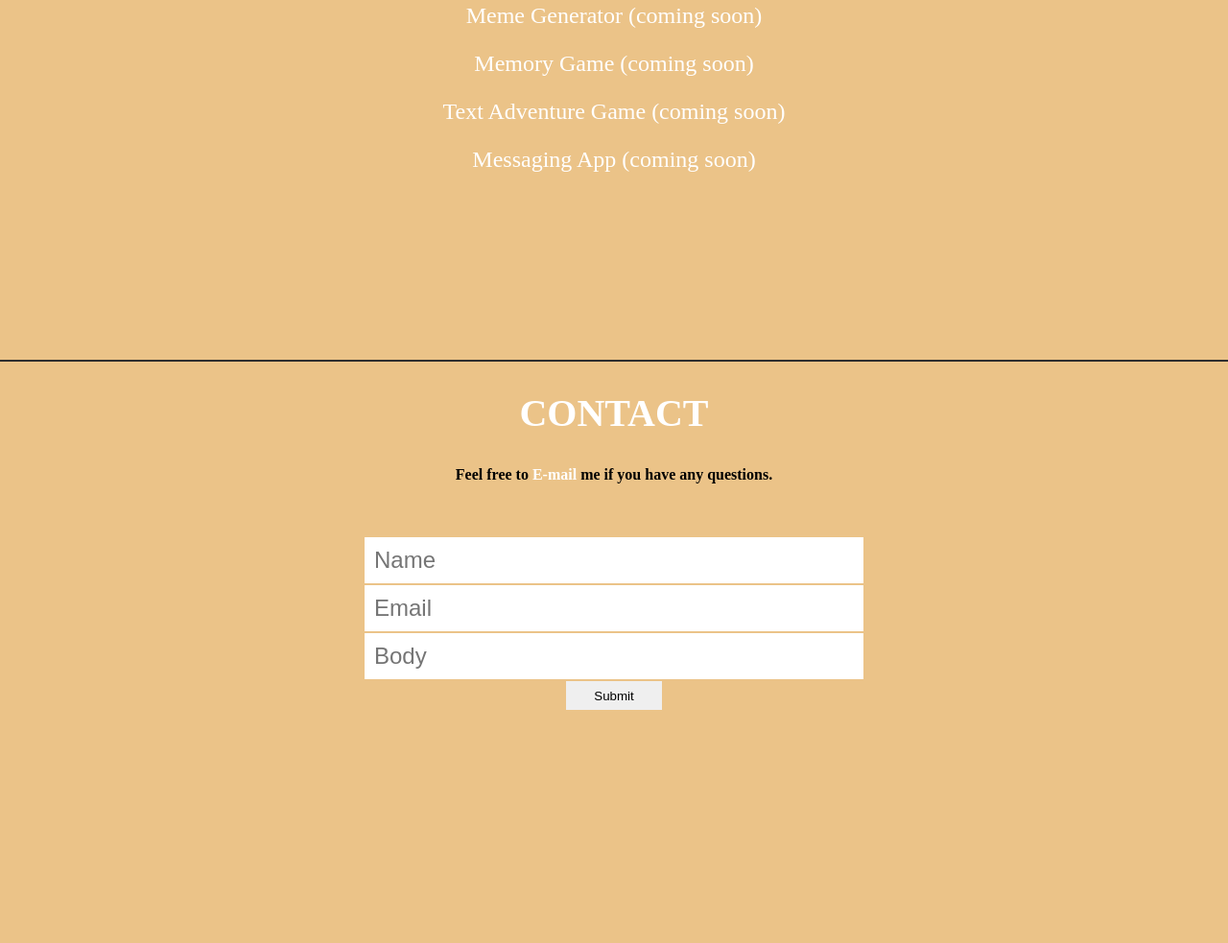
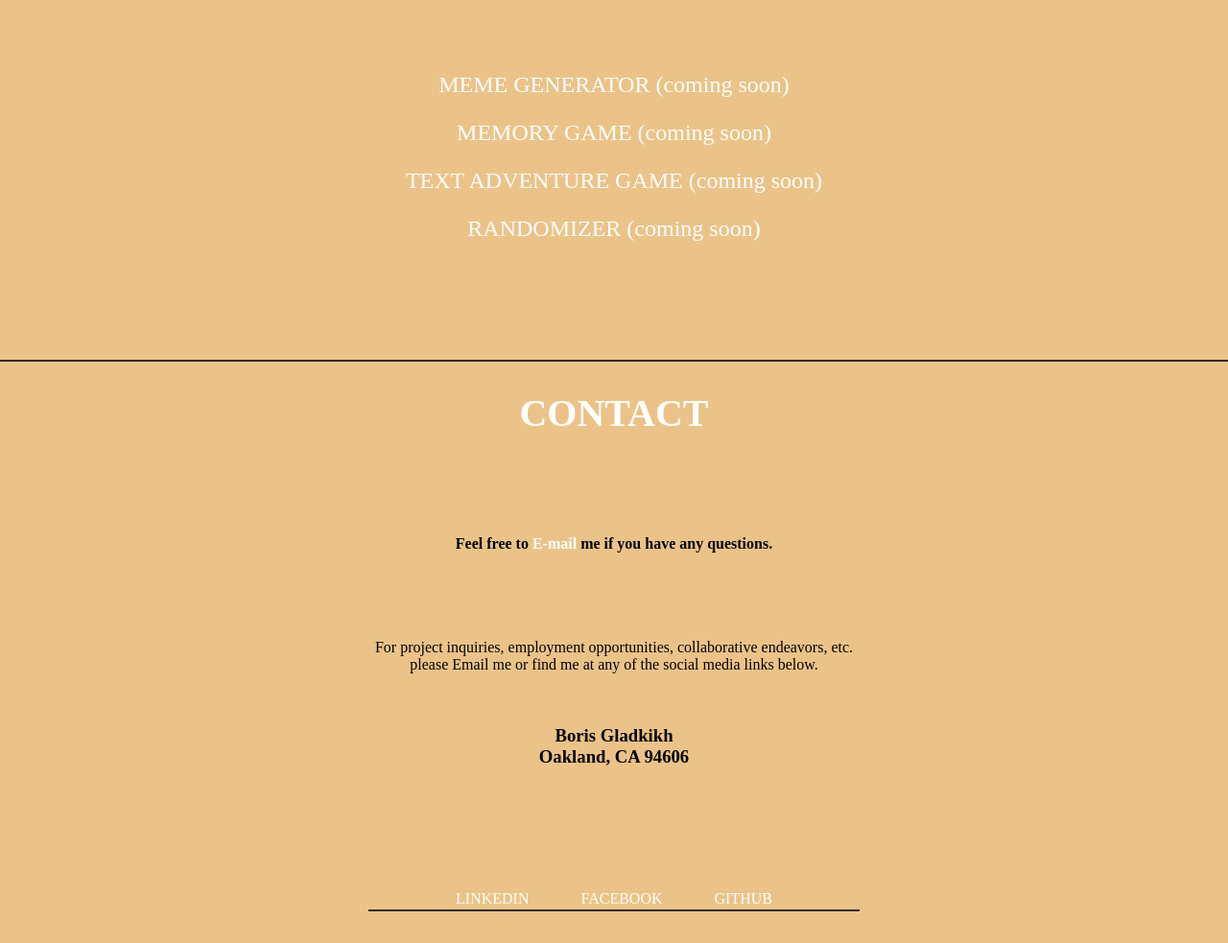
Before and after one commit to boris-gladkikh/portfoliowebsite, a plain HTML site: page portfolio_website.html in a window 1280 px wide. Shown: the part 1949-2932 px from the top of the page at 96% size. Drawn offline with Linux system fonts and the light colour scheme; files whose address does not match are found by name.

Commit message:
changed links, contact page, portfolio spacing, font on portfolio links

```diff
--- a/portfolio_website.css
+++ b/portfolio_website.css
@@ -199,29 +199,24 @@ h1 {
     }
   }
 
-form {
-    text-align:center;
+
+
+
+.contactinfo {
+    text-align: center;
+    padding-top: 40px;
+    margin-top: 50px;
+    margin-left: 30%;
+    border-bottom: 2px solid #2e2e2e;
+    width: 40%;
 }
-input {
-    font-size: 24px;
-    width: 500px;
-    padding: 10px;
+.contactinfo ul {
+    list-style: none;
+    word-spacing: 50px;
 
 }
-
-button {
-    width: 100px;
-    height: 30px;
-}
-
-button:hover {
-    background-color: blue;
-    color: white;
-}
-
-#bigbody {
-    size: auto;
-
+.contactinfo ul li {
+    display: inline;
 }
 
 
--- a/portfolio_website.html
+++ b/portfolio_website.html
@@ -80,14 +80,17 @@
 </section>
 
 <section class="wrapper" id="portfolio">
-  <h1  id="color">PORTFOLIO</h1>
+  <h1  id="color">PORTFOLIO</h1><br>
+  <br>
   <h4>Below you can find some samples of my programming work. </h4><br><br>
- <p>
+ <p><br>
+ <br>
+
   <ul>
-    <li><a href="">Meme Generator (coming soon)</a></li>
-    <li> <a href="">Memory Game (coming soon)</a></li>
-    <li><a href="">Text Adventure Game (coming soon)</a></li>
-    <li><a href="">Messaging App (coming soon)</a></li>
+    <li><a href="#">MEME GENERATOR (coming soon)</a></li>
+    <li> <a href="#">MEMORY GAME (coming soon)</a></li>
+    <li><a href="#">TEXT ADVENTURE GAME (coming soon)</a></li>
+    <li><a href="#">RANDOMIZER (coming soon)</a></li>
   </ul>
 
  </p>
@@ -103,15 +106,36 @@
 
 <section class="wrapper" id="contact">
   <h1 id="color">CONTACT</h1>
-  <h4>Feel free to <a href="mailto:gladkillmusic@gmail.com">E-mail</a> me if you have any questions. </h4>
-  <br><br><br>
+  <br>
+  <br>
+  <br>
+  <br>
+  <h4>Feel free to <a href="mailto:borisagladkikh@gmail.com">E-mail</a> me if you have any questions. </h4>
+  <section class=contactinfo>
 
-  <form>
-    <input type="text" id="name" placeholder="Name"required><br>
-    <input type="text" id="e-mail" placeholder="Email" required><br>
-    <input class="bigbox" type="text" id="bigbody" placeholder="Body"required><br>
-    <button type= "submit"style="text-align:center;">Submit</button>
-  </form>
+    For project inquiries, employment opportunities, collaborative endeavors, etc. please Email me or find me at any of the social media links below.
+    <br>
+    <br>
+    <br>
+    <br>
+    <h3>
+      Boris Gladkikh <br>
+      Oakland, CA 94606 <br>
+    </h3><br><br><br>
+    <br>
+    <br>
+    <br>
+    <br>
+    <ul>
+      <li><a href="https://www.linkedin.com/in/boris-gladkikh-268a9b16b/">LINKEDIN</a></li>
+      <li><a href="#">FACEBOOK</a></li>
+      <li><a href="https://github.com/gladkillmusic">GITHUB</a></li>
+    </ul>
+
+
+  </section>
+
+
 </section>
 
 
```
